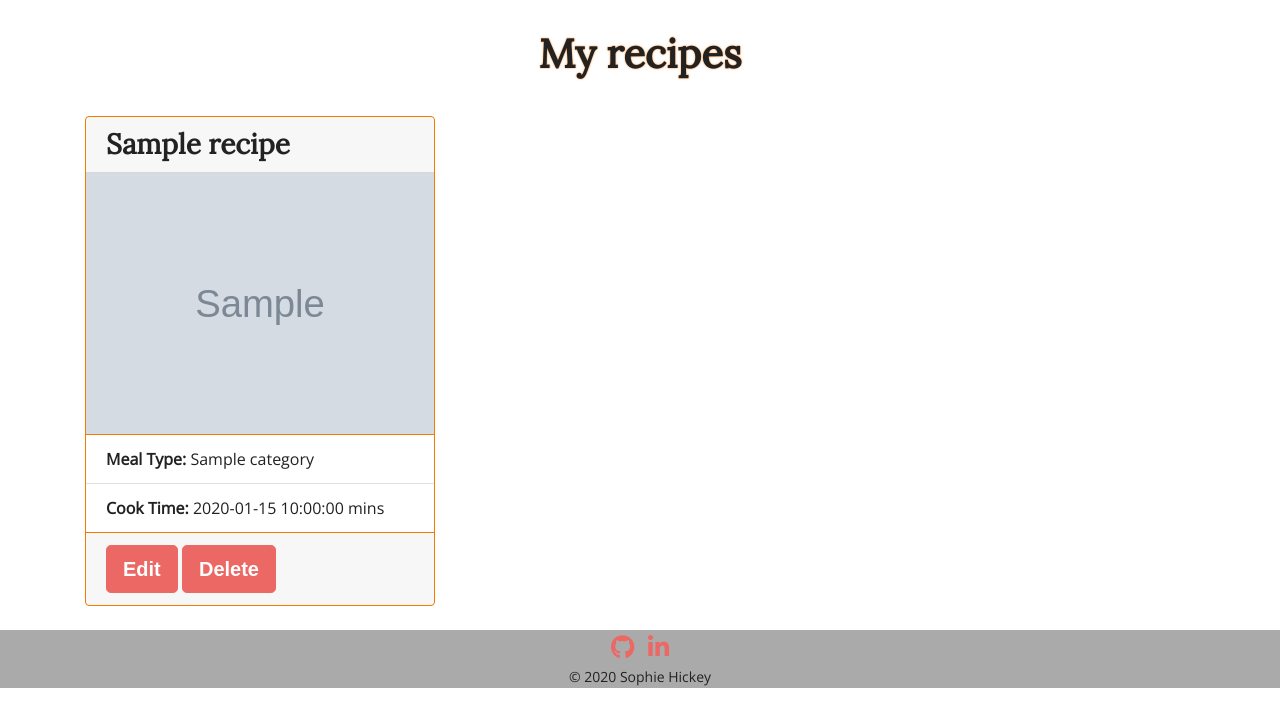
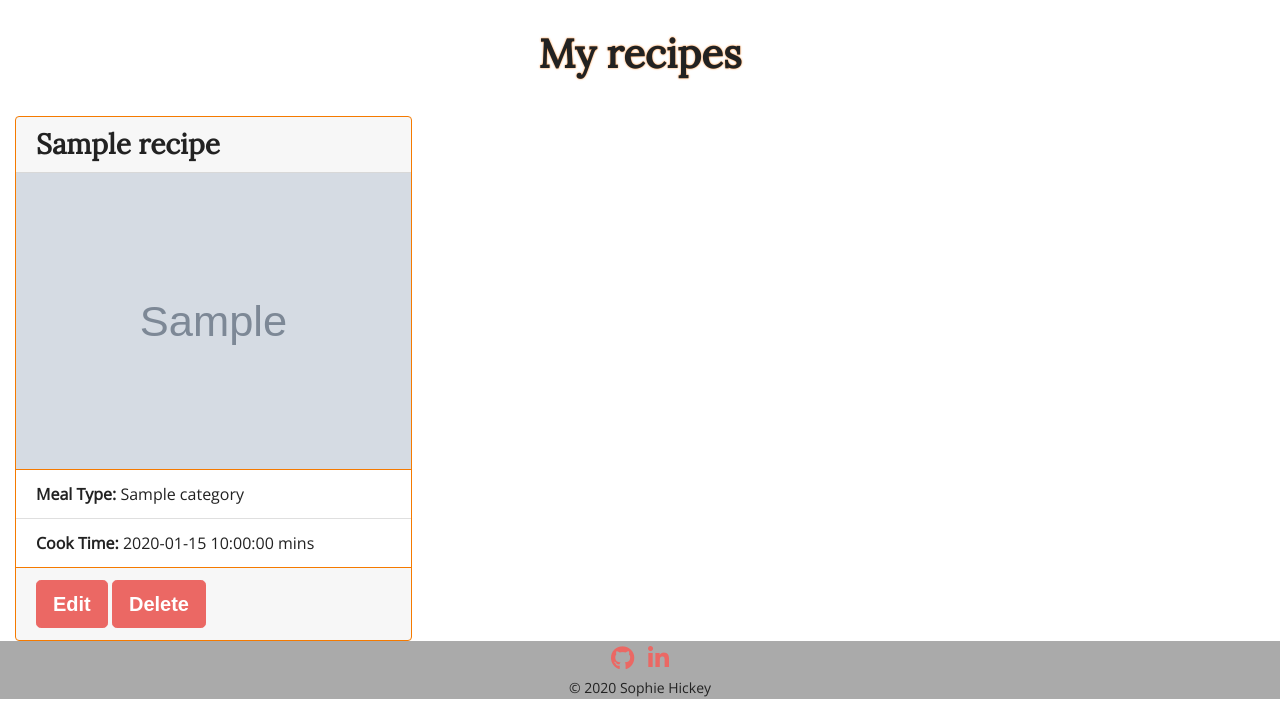
Before and after one commit to SophieH93/myCookbook, a Flask app: page /recipes in a window 1280 px wide. Shown: the part 86-800 px from the top of the page. Run offline with Flask 2, Linux system fonts and the light colour scheme; grey boxes marked "Sample" are stand-in pictures; a database or web service that is not in the repository returns one stand-in record (values such as "Sample title"); some libraries are stand-ins or nearby versions; some web fonts are replaced.

Commit message:
removed container & row

```diff
--- a/templates/components/recipe_cards.html
+++ b/templates/components/recipe_cards.html
@@ -1,6 +1,3 @@
-
-<section class="container">
-    <div class="row">
 <div class="col-md-4">
     <div class="card border-danger">
         <h3 class="card-header">{{ recipe.recipe_name }}</h3>
@@ -17,6 +14,5 @@
             <a class="btn btn-primary btn-lg" href="{{ url_for('delete_recipe', recipe_id=recipe._id) }}" role="button">Delete</a>
         </div>
     </div>
+
 </div>
-    </div>  <br>
-</section>
```
Lines whose indentation alone changed are shown as unchanged.
